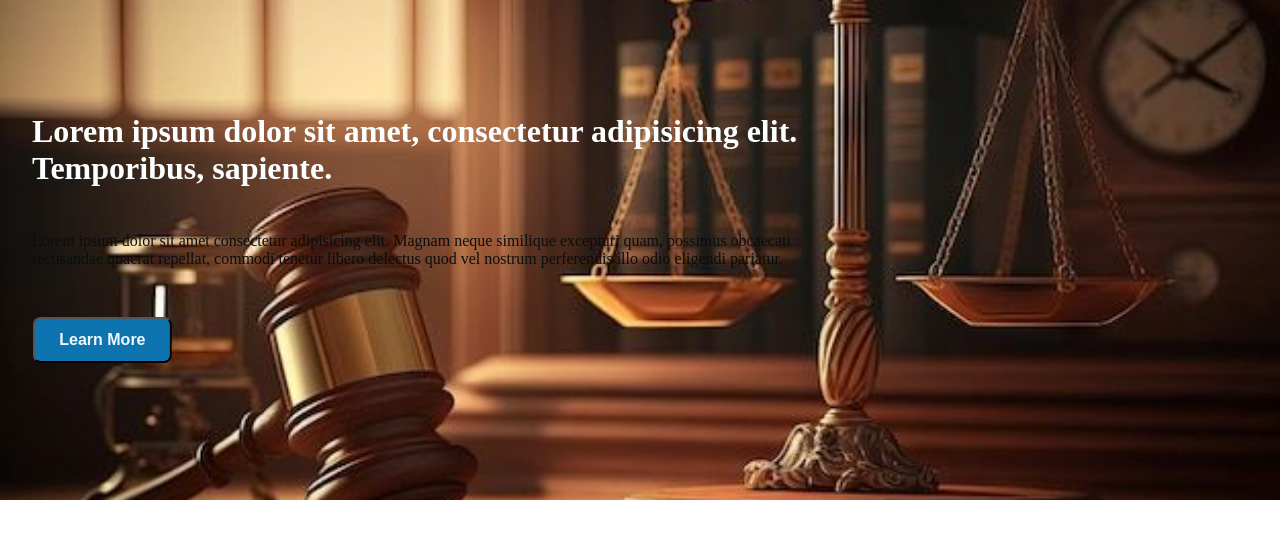
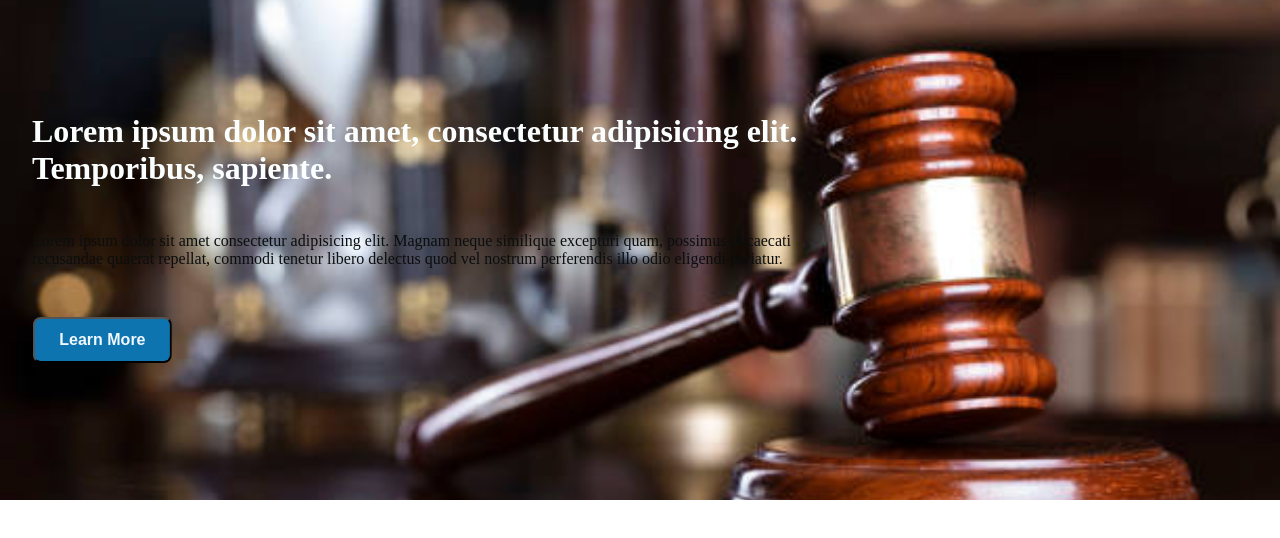
Before and after one commit to mmaduabuchiobiajulu/testinglawyersite, a plain HTML site: page index.html in a window 1280 px wide. Drawn offline with Linux system fonts and the light colour scheme.

Commit message:
testingcoding

```diff
--- a/index.html
+++ b/index.html
@@ -14,7 +14,7 @@
 
         <p class="p1">Lorem ipsum dolor sit amet consectetur adipisicing elit. Magnam neque similique excepturi quam, possimus obcaecati recusandae quaerat repellat, commodi tenetur libero delectus quod vel nostrum perferendis illo odio eligendi pariatur.</p>
         <button class="learn-more-btn"><a class="link" href="testing02.html">Learn More</a></button>
-        <img class="my_cover" src="image-background02.jpg" alt="">
+        <img class="my_cover" src="banner3.jpg" alt="">
 
     </div>
     <div>
```
Also changed, not shown: banner1.webp (added), banner2.webp (added), banner3.jpg (added).
